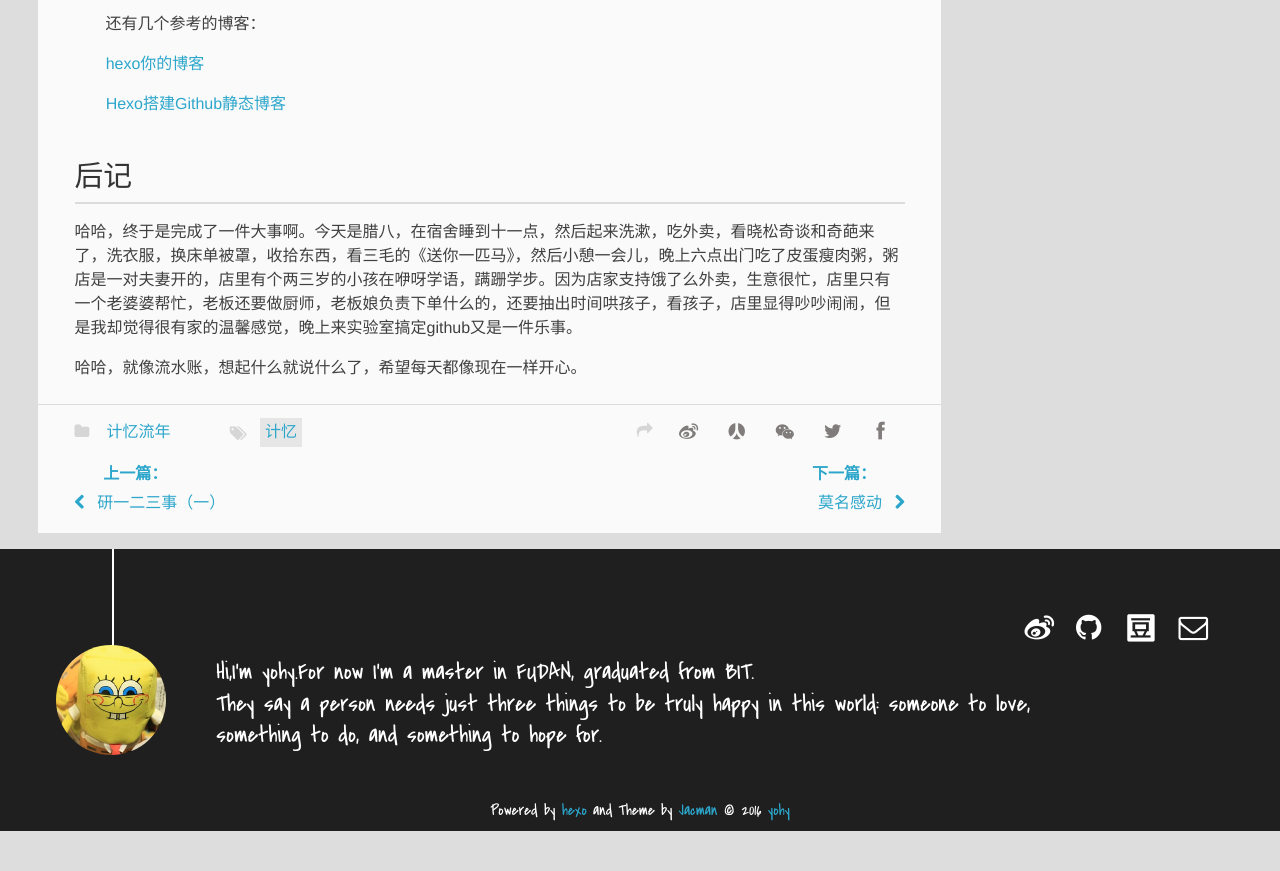
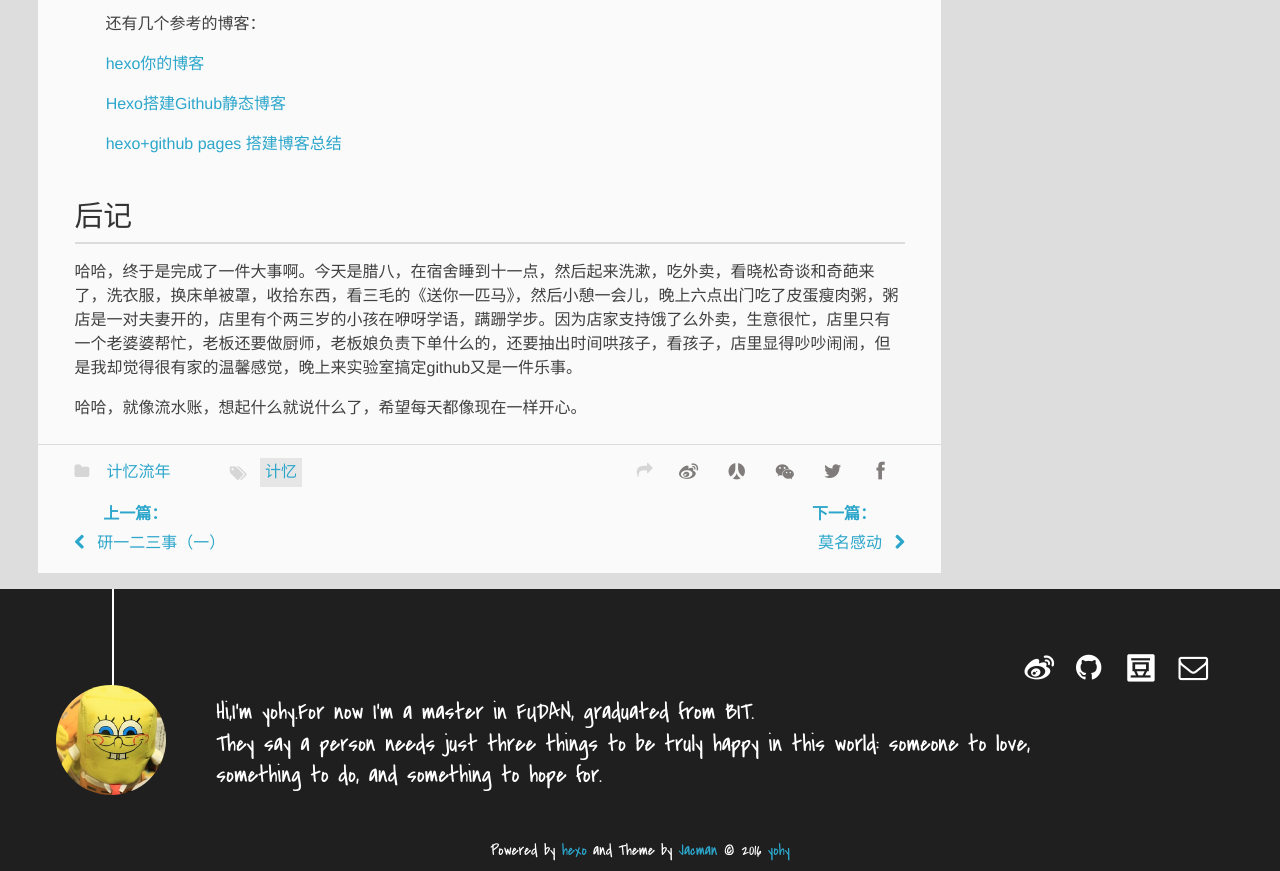
Before and after one commit to yohy/yohy.github.io, a plain HTML site: page 2016/01/17/github-init/index.html in a window 1280 px wide. Shown: the part 1460-2331 px from the top of the page. Before the commit the page ends 2291 px from the top, so only its background shows below. Drawn offline with Linux system fonts and the light colour scheme; a script that the page names is missing; files whose address does not match are found by name.

Commit message:
Site updated: 2016-12-23 19:08:59

```diff
--- a/2016/01/17/github-init/index.html
+++ b/2016/01/17/github-init/index.html
@@ -24,7 +24,7 @@ ps: 因为自己记性太差了，以后打算经常记录东西在这里">
 <meta property="og:description" content="由于hexo版本更新部署的很多细节都变了，而自从读研以后，自己又很少再用自己的电脑，用的都是实验室的电脑，然后捣鼓了很多次都部署失败，现在终于是成功了，感觉也是一个血泪史啊。由于自己记性很差，第一次部署的时候还是去年的这个时候了，现在终于成功在实验室电脑上部署成功了。好开心！
 这次一定要把问题记录下来啊！还有要学习 markdown 语法啦~
 ps: 因为自己记性太差了，以后打算经常记录东西在这里">
-<meta property="og:updated_time" content="2016-01-17T14:20:36.635Z">
+<meta property="og:updated_time" content="2016-12-23T11:08:22.770Z">
 <meta name="twitter:card" content="summary">
 <meta name="twitter:title" content="github终于又可以用了">
 <meta name="twitter:description" content="由于hexo版本更新部署的很多细节都变了，而自从读研以后，自己又很少再用自己的电脑，用的都是实验室的电脑，然后捣鼓了很多次都部署失败，现在终于是成功了，感觉也是一个血泪史啊。由于自己记性很差，第一次部署的时候还是去年的这个时候了，现在终于成功在实验室电脑上部署成功了。好开心！
@@ -128,6 +128,7 @@ ps: 因为自己记性太差了，以后打算经常记录东西在这里">
 <p>&#160; &#160; &#160; &#160;还有几个参考的博客：</p>
 <p>&#160; &#160; &#160; &#160;<a href="http://ibruce.info/2013/11/22/hexo-your-blog/" title="hexo你的博客" target="_blank" rel="external">hexo你的博客</a></p>
 <p>&#160; &#160; &#160; &#160;<a href="http://www.cnblogs.com/zhcncn/p/4097881.html" title="Hexo搭建Github静态博客" target="_blank" rel="external">Hexo搭建Github静态博客</a></p>
+<p>&#160; &#160; &#160; &#160;<a href="http://ccc013.github.io/2016/01/20/hexo+github%20%E6%90%AD%E5%BB%BA%E5%8D%9A%E5%AE%A2%E6%80%BB%E7%BB%93/" title="hexo+github pages 搭建博客总结" target="_blank" rel="external">hexo+github pages 搭建博客总结</a></p>
 <h2 id="u540E_u8BB0"><a href="#u540E_u8BB0" class="headerlink" title="后记"></a>后记</h2><p>哈哈，终于是完成了一件大事啊。今天是腊八，在宿舍睡到十一点，然后起来洗漱，吃外卖，看晓松奇谈和奇葩来了，洗衣服，换床单被罩，收拾东西，看三毛的《送你一匹马》，然后小憩一会儿，晚上六点出门吃了皮蛋瘦肉粥，粥店是一对夫妻开的，店里有个两三岁的小孩在咿呀学语，蹒跚学步。因为店家支持饿了么外卖，生意很忙，店里只有一个老婆婆帮忙，老板还要做厨师，老板娘负责下单什么的，还要抽出时间哄孩子，看孩子，店里显得吵吵闹闹，但是我却觉得很有家的温馨感觉，晚上来实验室搞定github又是一件乐事。</p>
 <p>哈哈，就像流水账，想起什么就说什么了，希望每天都像现在一样开心。</p>
 
```
